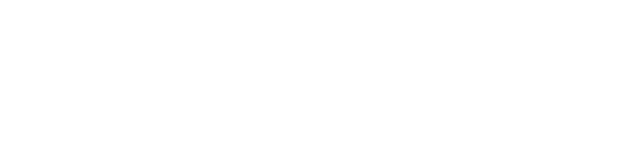
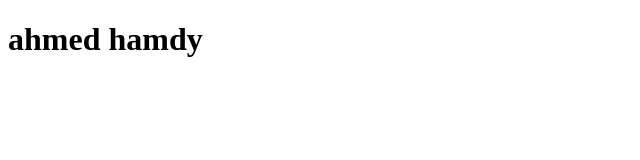
Before and after one commit to hamo4651/hamdy-php, a plain HTML site: page index.html in a window 1280 px wide. Shown: the whole page, without its empty margins (0-640 px from the left). Drawn offline with Linux system fonts and the light colour scheme.

Commit message:
addingnew project

```diff
--- a/index.html
+++ b/index.html
@@ -6,6 +6,8 @@
     <title>Document</title>
 </head>
 <body>
-
+    <h1>
+        ahmed hamdy
+    </h1>
 </body>
 </html>
```
